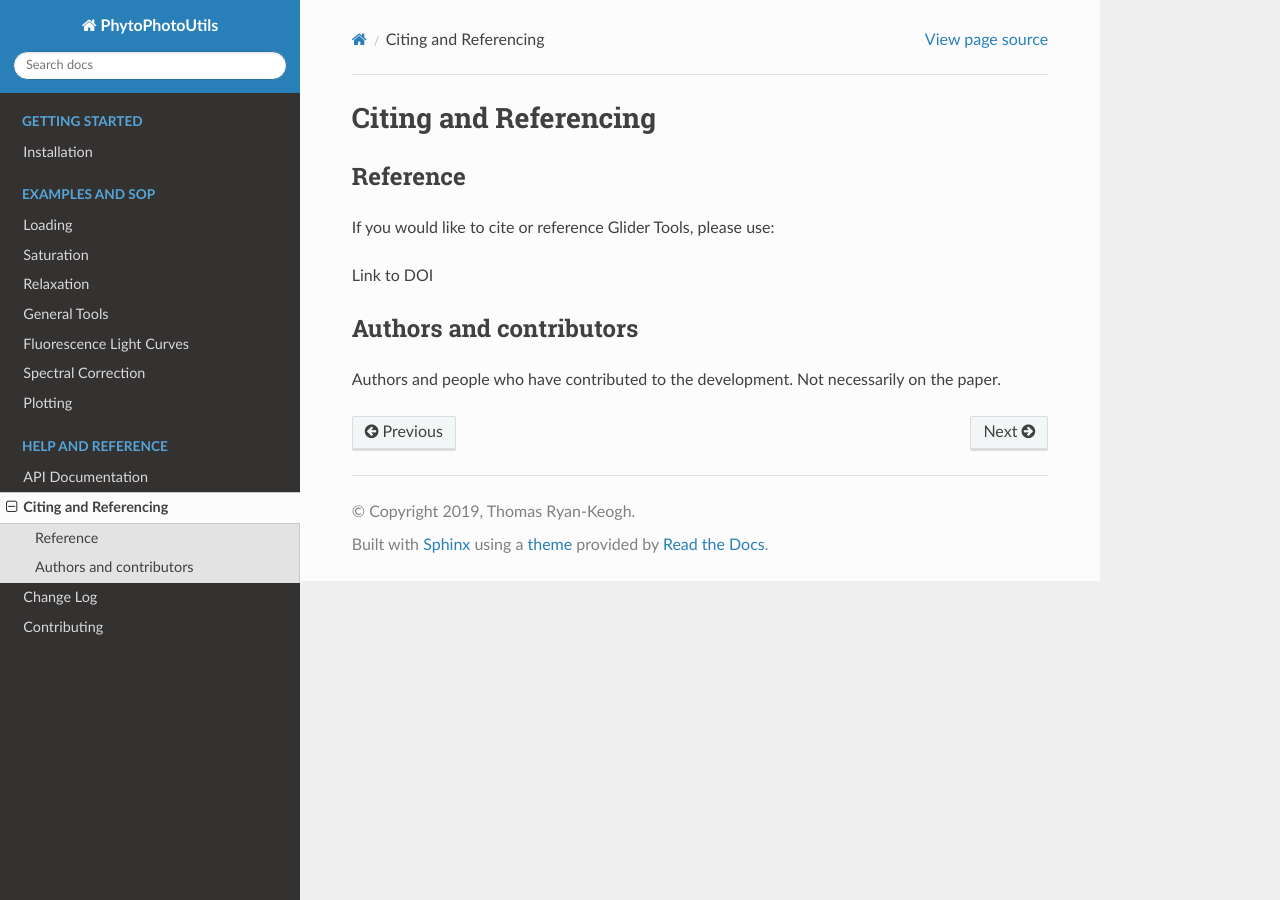
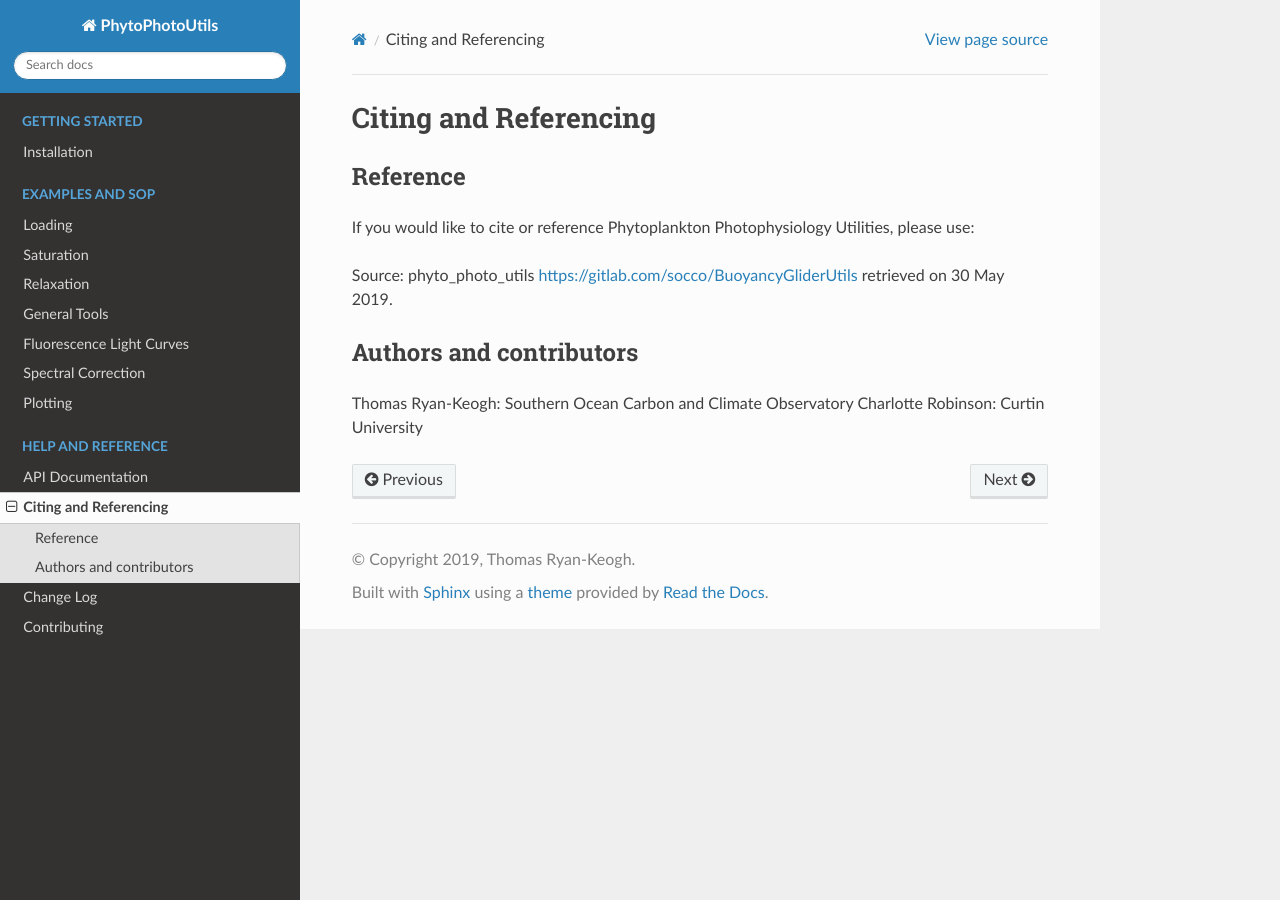
Before and after one commit to tjryankeogh/phytophotoutils, a Sphinx documentation site: the page built from docs/source/citing.rst, in a window 1280 px wide. Built offline with Sphinx 7.4.7 and the Read the Docs theme 2.0.0, drawn with Linux system fonts in a browser that asks for light colours.

Commit message:
Changes to documentation

```diff
--- a/docs/source/citing.rst
+++ b/docs/source/citing.rst
@@ -4,13 +4,14 @@ Citing and Referencing
 
 Reference
 ---------
-If you would like to cite or reference Glider Tools, please use:
+If you would like to cite or reference Phytoplankton Photophysiology Utilities, please use:
 
-Link to DOI
+Source: phyto_photo_utils https://gitlab.com/socco/BuoyancyGliderUtils retrieved on 30 May 2019.
 
 
 
 Authors and contributors
 ------------------------
 
-Authors and people who have contributed to the development. Not necessarily on the paper.
+Thomas Ryan-Keogh: Southern Ocean Carbon and Climate Observatory
+Charlotte Robinson: Curtin University
```
Also changed, not shown: docs/source/history.rst (+7 -0 lines), 1 other file.
